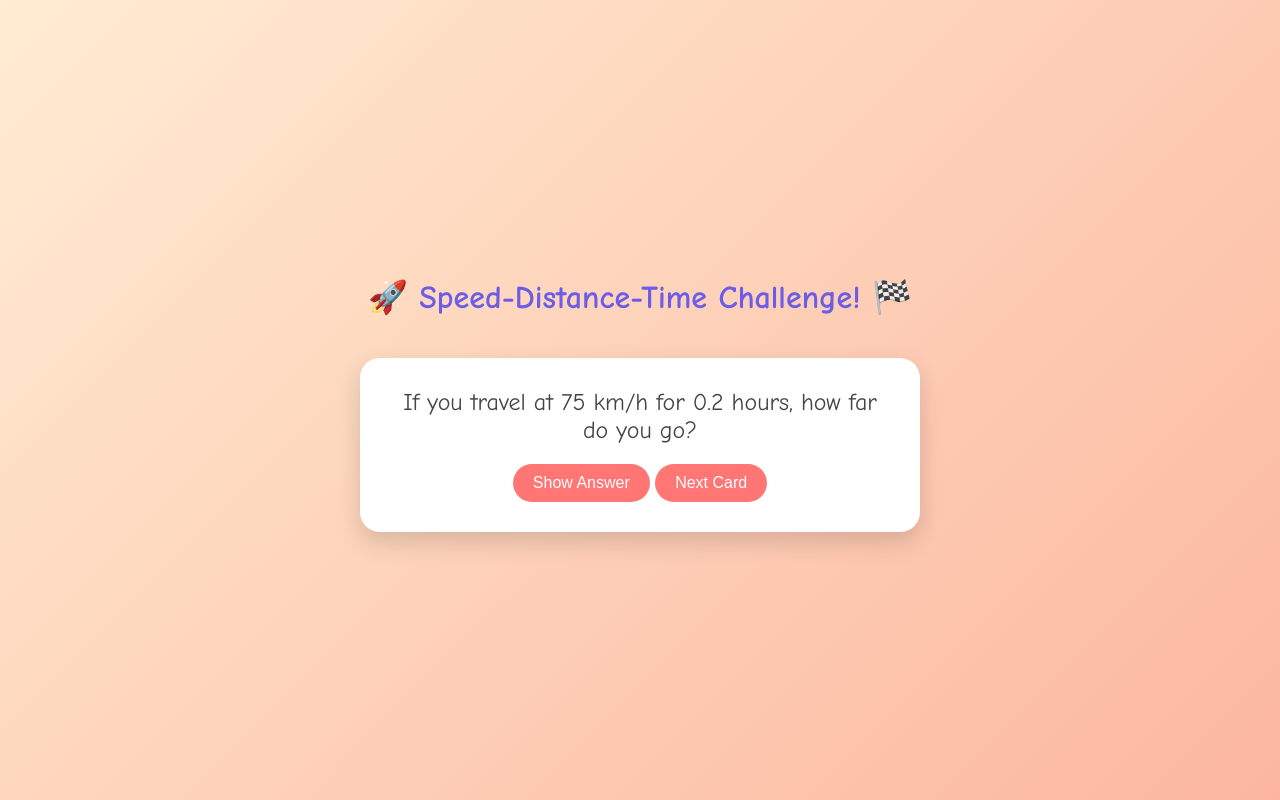
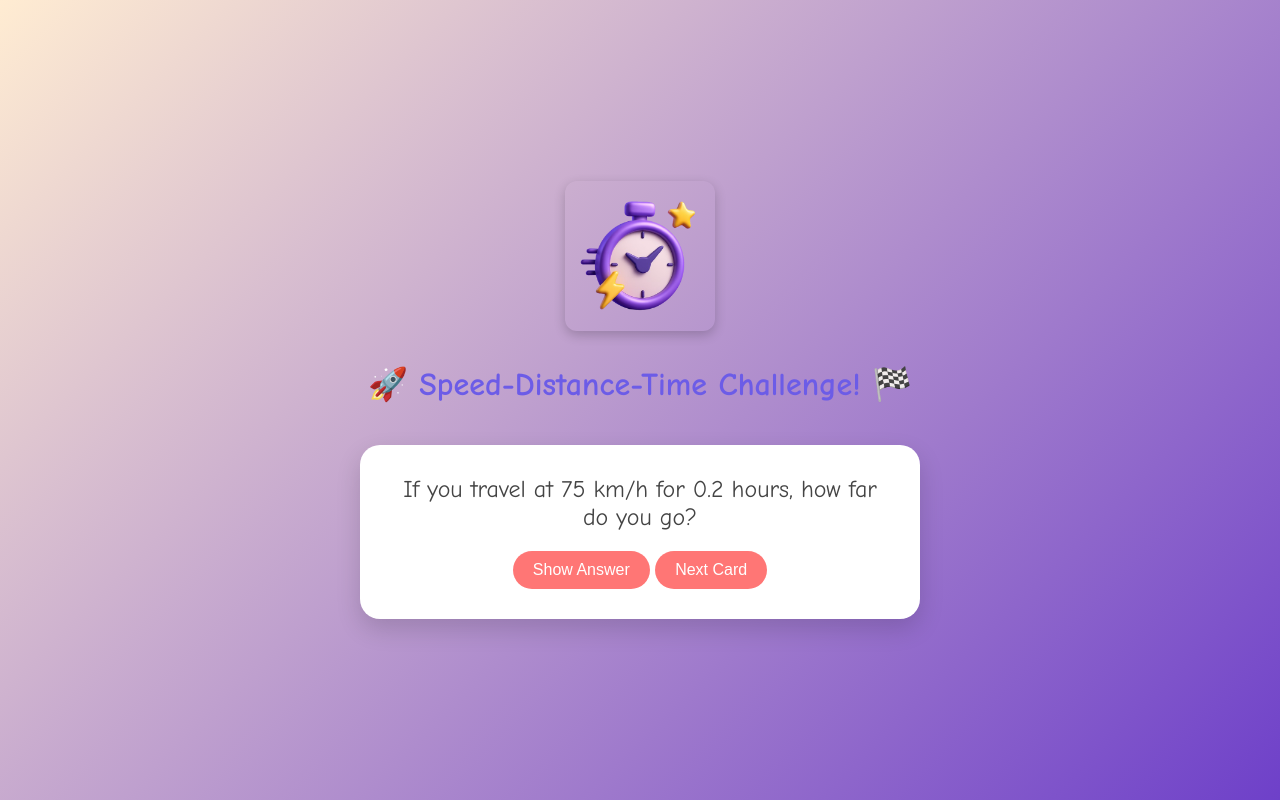
Before and after one commit to hadep275/SDTcalculations, a plain HTML site: page index.html in a window 1280 px wide. Drawn offline with Linux system fonts and the light colour scheme.

Commit message:
Update index.html

```diff
--- a/index.html
+++ b/index.html
@@ -4,10 +4,11 @@
   <meta charset="UTF-8" />
   <meta name="viewport" content="width=device-width, initial-scale=1.0" />
   <title>Speed-Distance-Time Flashcards</title>
+  <link rel="icon" type="image/x-icon" href="favicon.ico">
   <style>
     body {
       font-family: 'Comic Sans MS', cursive, sans-serif;
-      background: linear-gradient(135deg, #ffecd2 0%, #fcb69f 100%);
+      background: linear-gradient(135deg, #ffecd2 0%, #6e40c9 100%);
       margin: 0;
       display: flex;
       flex-direction: column;
@@ -16,6 +17,18 @@
       height: 100vh;
       overflow: hidden;
     }
+
+    .logo-wrapper {
+  text-align: center;
+  margin-top: 20px;
+}
+
+.logo {
+  max-width: 150px;
+  height: auto;
+  border-radius: 12px;
+  box-shadow: 0 4px 12px rgba(0, 0, 0, 0.2);
+}
 
     .card {
       background: white;
@@ -72,6 +85,9 @@
   </style>
 </head>
 <body>
+  <div class="logo-wrapper">
+    <img src="SDT_logo.jpeg" alt="SDT Logo" class="logo">
+  </div>
   <h1 class="fun-title">🚀 Speed-Distance-Time Challenge! 🏁</h1>
   <div class="card">
     <div class="question" id="question">Loading...</div>
```
